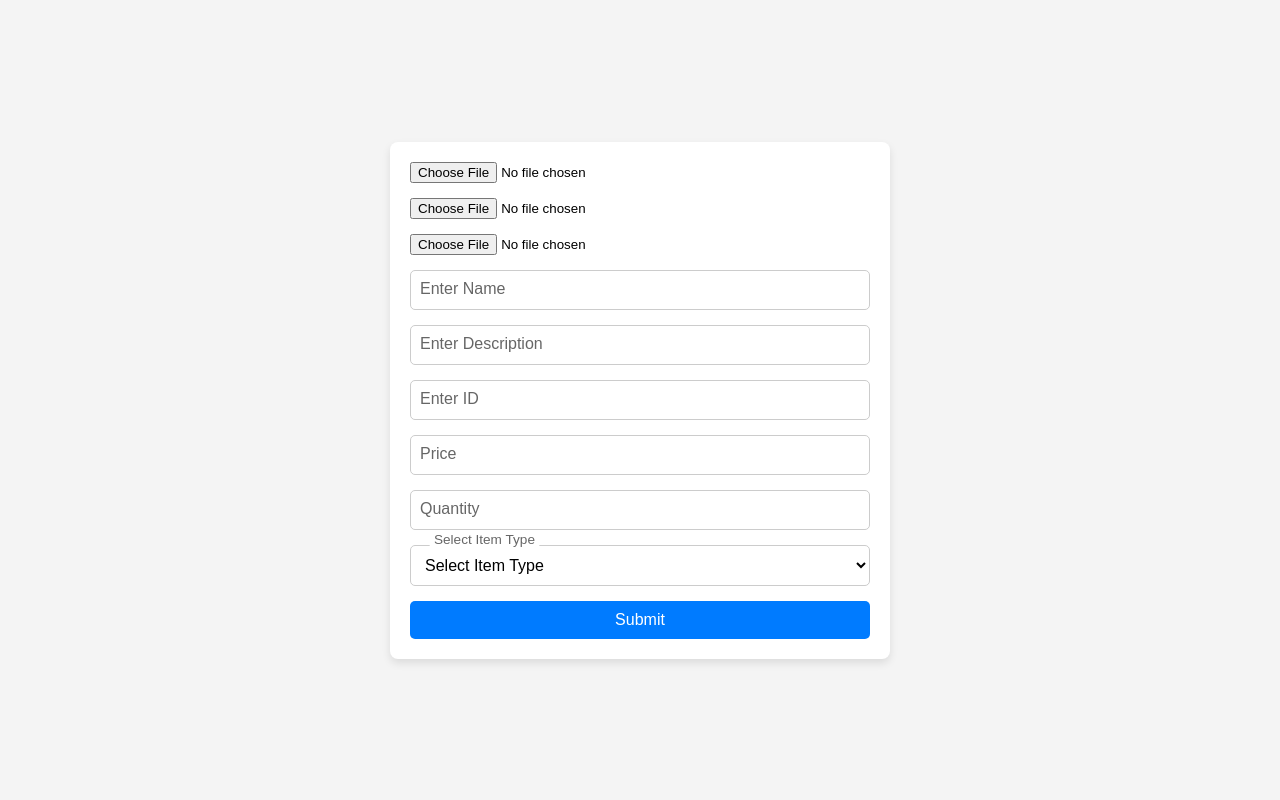
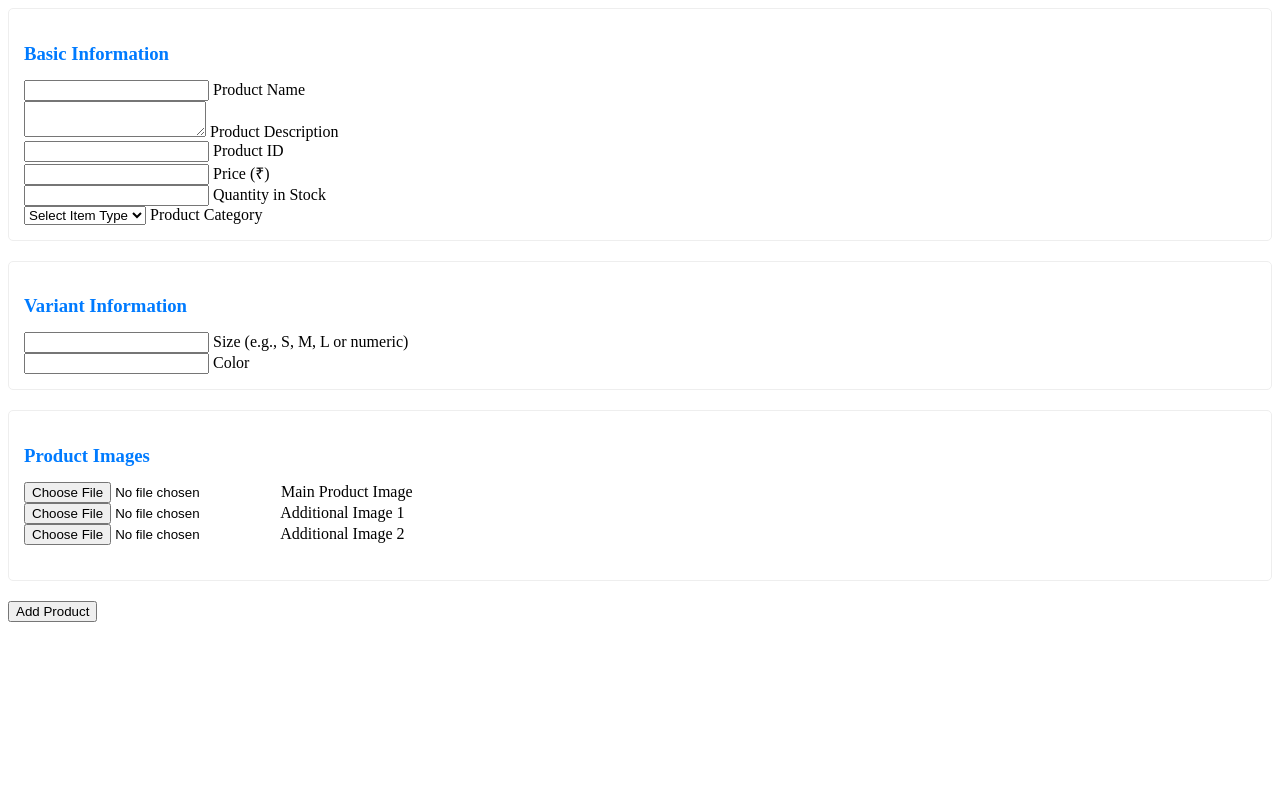
Before and after one commit to ArchitAgrawal14/Vsa-deployed, a Node server app: page /addNewItem in a window 1280 px wide. Run offline with Node 20, Linux system fonts and the light colour scheme; the visitor is signed in with stand-in values (Sample User, id 1); some libraries are stand-ins or nearby versions.

Commit message:
Now we can add multiple photos at once and also adding item ic almost complete

```diff
--- a/index.js
+++ b/index.js
@@ -87,6 +87,8 @@ const db = new Pool({
     rejectUnauthorized: false, // Required for Render-managed PostgreSQL
   },
 });
+
+
 
 
 app.use((req, res, next) => {
@@ -452,24 +454,40 @@ app.get("/", authenticateUser, async (req, res) => {
 });
 app.get("/Shop", authenticateUser, async (req, res) => {
   if (req.user) {
-    const firstName = req.user.fullName.split(" ")[0];
     try {
-      const { rows: item_data } = await db.query("SELECT * FROM stock_skates");
-      console.log(
-        "Stocks successfully retrieved from database with user login"
-      );
-      res.render("Shop.ejs", {
-        Login: firstName,
-        items_data: item_data,
-      });
-      console.log(
-        "Sucessfully opened shop with user log in and item displayed"
-      );
+    //   const { rows: item_data } = await db.query("SELECT * FROM stock_skates");
+    //   console.log(
+    //     "Stocks successfully retrieved from database with user login"
+    //   );
+    //   res.render("Shop.ejs", {
+    //     Login: firstName,
+    //     items_data: item_data,
+    //   });
+    //   console.log(
+    //     "Sucessfully opened shop with user log in and item displayed"
+    //   );
+
+    renderItems(req, res, "Skates", "stock_skates");
     } catch (error) {
       console.log("Unable to retrive stock", error);
     }
   } else {
-    const { rows: item_data } = await db.query("SELECT * FROM stock_skates");
+    const { rows: item_data } = await db.query(`SELECT
+        s.item_id,
+        s.item_type,
+        s.img,
+        s.name,
+        s.price,
+        ARRAY_AGG(pd.size) AS sizes,
+        ARRAY_AGG(pd.color) AS colors
+        FROM stock_skates s
+        LEFT JOIN product_details pd ON s.item_id = pd.item_id
+        GROUP BY
+        s.item_id,
+        s.item_type,
+        s.img,
+        s.name,
+        s.price`);
     console.log(
       "Stocks successfully retrieved from database without user login"
     );
@@ -933,174 +951,9 @@ app.get("/Accessories", authenticateUser, (req, res) => {
 
 // Route for Skates
 app.get("/Skates", (req, res) => {
-  res.redirect("/Shop");
-  console.log("Successfully redirected to shop");
-});
-
-// app.post("/AddToCart", authenticateUser, async (req, res) => {
-//     if (!req.user || !req.user.Email) {
-//         res.render("login.ejs");
-//     }
-
-//     try {
-//         const userResult = await db.query(`SELECT * FROM users WHERE email=$1`, [
-//             req.user.Email,
-//         ]);
-
-//         if (userResult.rows.length === 0) {
-//             console.log("User not found:", req.user.Email);
-//             res.render("login.ejs");
-//         }
-
-//         const user = userResult.rows[0];
-//         const userId = user.user_id;
-
-//         if (!userId) {
-//             console.log("User ID is null");
-//             return res.status(500).send("User ID is null");
-//         }
-
-//         const { item_id, item_type, quantity } = req.body;
-//         console.log("Item details:", { item_id, item_type, quantity });
-
-//         const itemResult = await db.query(
-//             `SELECT * FROM stock_${item_type} WHERE item_id=$1`,
-//             [item_id]
-//         );
-//         if (itemResult.rows.length === 0) {
-//             console.log("Item not found:", { item_id, item_type });
-//             return res.status(404).send("Item not found");
-//         }
-
-//         const item = itemResult.rows[0];
-//         const availableItemQuantity = item.quantity;
-
-//         const itemCheckInCart = await db.query(
-//             "SELECT * FROM cart WHERE user_id=$1 AND item_id=$2",
-//             [userId, item_id]
-//         );
-
-//         if (itemCheckInCart.rows.length === 0) {
-//             const insertQuantity =
-//                 quantity <= availableItemQuantity ? quantity : availableItemQuantity;
-//             await db.query(
-//                 "INSERT INTO cart (user_id, img, name, description, item_id, price, quantity) VALUES ($1, $2, $3, $4, $5, $6, $7)",
-//                 [
-//                     userId,
-//                     item.img,
-//                     item.name,
-//                     item.description,
-//                     item.item_id,
-//                     item.price,
-//                     insertQuantity,
-//                 ]
-//             );
-//             console.log(
-//                 "Item added to cart successfully with quantity:",
-//                 insertQuantity
-//             );
-//         } else {
-//             const existingQuantity = itemCheckInCart.rows[0].quantity;
-//             const newQuantity = Math.min(
-//                 existingQuantity + parseInt(quantity),
-//                 availableItemQuantity
-//             );
-//             await db.query(
-//                 "UPDATE cart SET quantity=$1 WHERE user_id=$2 AND item_id=$3",
-//                 [newQuantity, userId, item_id]
-//             );
-//             console.log("Item quantity updated in cart to:", newQuantity);
-//         }
-
-//         res.status(200).json({ success: true, message: "Item added to cart successfully" });
-//     } catch (error) {
-//         console.error("Error in /AddToCart:", error);
-//         res.status(500).json({ success: false, message: "Internal Server Error" });
-//     }
-// });
-
-// app.post("/AddToCart", authenticateUser, async (req, res) => {
-//   if (!req.user || !req.user.Email) {
-//       return res.render("login.ejs"); // Stop further execution if not logged in
-//   }
-
-//   try {
-//       const userResult = await db.query(`SELECT * FROM users WHERE email=$1`, [
-//           req.user.Email,
-//       ]);
-
-//       if (userResult.rows.length === 0) {
-//           console.log("User not found:", req.user.Email);
-//           return res.render("login.ejs"); // Stop further execution if user not found
-//       }
-
-//       const user = userResult.rows[0];
-//       const userId = user.user_id;
-
-//       if (!userId) {
-//           console.log("User ID is null");
-//           return res.status(500).send("User ID is null");
-//       }
-
-//       const { item_id, item_type, quantity } = req.body;
-//       console.log("Item details:", { item_id, item_type, quantity });
-
-//       const itemResult = await db.query(
-//           `SELECT * FROM stock_${item_type} WHERE item_id=$1`,
-//           [item_id]
-//       );
-
-//       if (itemResult.rows.length === 0) {
-//           console.log("Item not found:", { item_id, item_type });
-//           return res.status(404).send("Item not found");
-//       }
-
-//       const item = itemResult.rows[0];
-//       const availableItemQuantity = item.quantity;
-
-//       const itemCheckInCart = await db.query(
-//           "SELECT * FROM cart WHERE user_id=$1 AND item_id=$2",
-//           [userId, item_id]
-//       );
-
-//       if (itemCheckInCart.rows.length === 0) {
-//           const insertQuantity =
-//               quantity <= availableItemQuantity ? quantity : availableItemQuantity;
-//           await db.query(
-//               "INSERT INTO cart (user_id, img, name, description, item_id, price, quantity) VALUES ($1, $2, $3, $4, $5, $6, $7)",
-//               [
-//                   userId,
-//                   item.img,
-//                   item.name,
-//                   item.description,
-//                   item.item_id,
-//                   item.price,
-//                   insertQuantity,
-//               ]
-//           );
-//           console.log(
-//               "Item added to cart successfully with quantity:",
-//               insertQuantity
-//           );
-//       } else {
-//           const existingQuantity = itemCheckInCart.rows[0].quantity;
-//           const newQuantity = Math.min(
-//               existingQuantity + parseInt(quantity),
-//               availableItemQuantity
-//           );
-//           await db.query(
-//               "UPDATE cart SET quantity=$1 WHERE user_id=$2 AND item_id=$3",
-//               [newQuantity, userId, item_id]
-//           );
-//           console.log("Item quantity updated in cart to:", newQuantity);
-//       }
-
-//       res.status(200).json({ success: true, message: "Item added to cart successfully" });
-//   } catch (error) {
-//       console.error("Error in /AddToCart:", error);
-//       res.status(500).json({ success: false, message: "Internal Server Error" });
-//   }
-// });
+  renderItems(req, res, "Skates", "stock_skates");
+});
+
 app.post("/AddToCart", authenticateUser, async (req, res) => {
   if (!req.user || !req.user.Email) {
     return res.status(401).json({ loginRequired: true }); // Send a 401 status for unauthenticated users
@@ -1232,6 +1085,7 @@ function getColorName(hexCode) {
 
   return colorNameMap[hexCode.toUpperCase()] || "Unknown Color";
 }
+
 app.get("/Cart", authenticateUser, async (req, res) => {
   try {
     // Initialize variables for rendering
@@ -2117,7 +1971,7 @@ app.post("/NewsLetter_Sending", async (req, res) => {
 
 // yaha pe images user se lena ka hai middleware.
 const storage = multer.diskStorage({
-  destination: path.join(_dirname, "public/images"), // Store files in public/images
+  destination: path.join(_dirname, "public/images"),
   filename: function (req, file, cb) {
     const timestamp = Date.now();
     const fileExt = path.extname(file.originalname);
@@ -2127,6 +1981,14 @@ const storage = multer.diskStorage({
 });
 
 const upload = multer({ storage: storage });
+
+//specialized middleware for multiple images
+const uploadMultiple = upload.fields([
+  { name: 'itemsImage', maxCount: 1 },
+  { name: 'itemsImage1', maxCount: 1 },
+  { name: 'itemsImage2', maxCount: 1 }
+]);
+
 // Define your route with multer middleware
 app.post("/AddAchievements",authenticateUser,upload.single("imageTaken"),
   async (req, res) => {
@@ -2549,105 +2411,111 @@ app.get("/addNewItem", authenticateUser, (req, res) => {
     console.log("Add item page cannot be rendered admin not logged in");
   }
 });
-// app.post("/completeAddingNewItem", authenticateUser, async (req, res) => {
-//   try {
-//     // Use multer to upload the first image
-//     const itemsImage = await new Promise((resolve, reject) => {
-//       upload.single('itemsImage')(req, res, (err) => {
-//         if (err) reject(err);
-//         resolve(req.file);
-//       });
-//     });
-
-//     // Use multer to upload the second image
-//     const itemsImage1 = await new Promise((resolve, reject) => {
-//       upload.single('itemsImage1')(req, res, (err) => {
-//         if (err) reject(err);
-//         resolve(req.file);
-//       });
-//     });
-
-//     // Use multer to upload the third image
-//     const itemsImage2 = await new Promise((resolve, reject) => {
-//       upload.single('itemsImage2')(req, res, (err) => {
-//         if (err) reject(err);
-//         resolve(req.file);
-//       });
-//     });
-
-//     // Extract data from request body
-//     const { itemsName, itemsDescription, itemsItemId, itemsPrice, itemsQuantity, itemsItemType } = req.body;
-
-//     // Check if all images are uploaded
-//     if (!itemsImage) {
-//       console.error('Error: itemsImage is missing');
-//       return res.status(400).send('Missing itemsImage');
-//     }
-//     if (!itemsImage1) {
-//       console.error('Error: itemsImage1 is missing');
-//       return res.status(400).send('Missing itemsImage1');
-//     }
-//     if (!itemsImage2) {
-//       console.error('Error: itemsImage2 is missing');
-//       return res.status(400).send('Missing itemsImage2');
-//     }
-
-//     // Build image paths
-//     const imagePath = `/images/${itemsImage.filename}`;
-//     const imagePath1 = `/images/${itemsImage1.filename}`;
-//     const imagePath2 = `/images/${itemsImage2.filename}`;
-
-//     // Check if the item ID already exists in the corresponding stock table
-//     const data = await db.query(`SELECT * FROM stock_${itemsItemType} WHERE item_id = $1`, [itemsItemId]);
-//     const result = data.rows[0];
-
-//     if (result) {
-//       console.error("Item ID already in use. Please use another ID.");
-//       return res.status(400).send("Item ID already in use. Please use another ID.");
-//     }
-
-//     // Insert the new item into the corresponding stock table
-//     await db.query(
-//       `INSERT INTO stock_${itemsItemType} (img, name, description, item_id, price, quantity, item_type)
-//        VALUES ($1, $2, $3, $4, $5, $6, $7)`,
-//       [imagePath, itemsName, itemsDescription, itemsItemId, itemsPrice, itemsQuantity, itemsItemType]
-//     );
-//     console.log("Item successfully added to stock table.");
-
-//     // Insert the additional images into the product_details table
-//     await db.query(
-//       `INSERT INTO product_details (img, img1, img2, item_id)
-//        VALUES ($1, $2, $3, $4)`,
-//       [imagePath, imagePath1, imagePath2, itemsItemId]
-//     );
-//     console.log("Item successfully added to product details table.");
-
-//     // If everything is successful, redirect to /editShop
-//     res.redirect("/editShop");
-
-//   } catch (error) {
-//     console.error("Cannot retrieve item details:", error);
-//     return res.status(500).send('Server error');
-//   }
-// });
-
-// app.post("/completeAddingNewItem",authenticateUser,upload.single('itemsImage'),upload.single('itemsImage1'),upload.single('itemsImage2'),(req,res)=>{
-//   try {
-//     const {itemsName,itemsDescription,itemsItemId,itemsPrice,itemsQuantity,itemsItemType}=req.body;
-//     const imageTaken = req.file;
-//     const imageTaken1 = req.file;
-//     const imageTaken2 = req.file;
-//     const imagePath = `/images/${imageTaken.filename}`;
-//     const imagePath1 = `/images/${imageTaken1.filename}`;
-//     const imagePath2 = `/images/${imageTaken2.filename}`;
-//     const itemAddedSuccessfully=admin.addingNewItemInShop(imagePath,imagePath1,imagePath2,itemsName,itemsDescription,itemsItemId,itemsPrice,itemsQuantity,itemsItemType)
-//     if(itemAddedSuccessfully){
-//       res.redirect("/editShop");
-//     }
-//   } catch (error) {
-//     console.log("Cannot retrieve item details",error);
-//   }
-// });
+app.post("/completeAddingNewItem", authenticateUser, uploadMultiple, async (req, res) => {
+  const client = await db.connect();
+  try {
+    await client.query('BEGIN');
+
+    // Check if all required files are present
+    if (!req.files || !req.files.itemsImage || !req.files.itemsImage1 || !req.files.itemsImage2) {
+      throw new Error('All three images are required');
+    }
+
+    // Get the uploaded files
+    const itemsImage = req.files.itemsImage[0];
+    const itemsImage1 = req.files.itemsImage1[0];
+    const itemsImage2 = req.files.itemsImage2[0];
+
+    // Extract data from request body
+    const {
+      itemsName,
+      itemsDescription,
+      itemsItemId,
+      itemsPrice,
+      itemsQuantity,
+      itemsItemType,
+      size,
+      color
+    } = req.body;
+
+    // Build image paths
+    const imagePath = `/images/${itemsImage.filename}`;
+    const imagePath1 = `/images/${itemsImage1.filename}`;
+    const imagePath2 = `/images/${itemsImage2.filename}`;
+
+    // Generate a unique item_type_id
+    const item_type_id = `${itemsItemType.substring(0, 3)}${Date.now()}`;
+
+    // 1. First, insert into stocks table
+    await client.query(
+      `INSERT INTO stocks (item_type, item_id, item_type_id)
+       VALUES ($1, $2, $3)`,
+      [itemsItemType, itemsItemId, item_type_id]
+    );
+    console.log("Item added to stocks table");
+
+    // 2. Then, insert into stock_[type] table
+    await client.query(
+      `INSERT INTO stock_${itemsItemType}
+       (img, name, description, item_id, price, quantity, item_type, item_type_id)
+       VALUES ($1, $2, $3, $4, $5, $6, $7, $8)`,
+      [
+        imagePath,
+        itemsName,
+        itemsDescription,
+        itemsItemId,
+        itemsPrice,
+        itemsQuantity,
+        itemsItemType,
+        item_type_id
+      ]
+    );
+    console.log(`Item added to stock_${itemsItemType} table`);
+
+    // 3. Finally, insert all images into product_details table
+    const productDetailsQueries = [
+      {
+        img: imagePath,
+        size: size,
+        color: color
+      },
+      {
+        img: imagePath1,
+        size: size,
+        color: color
+      },
+      {
+        img: imagePath2,
+        size: size,
+        color: color
+      }
+    ];
+
+    for (const details of productDetailsQueries) {
+      await client.query(
+        `INSERT INTO product_details (img, item_id, color, size)
+         VALUES ($1, $2, $3, $4)`,
+        [details.img, itemsItemId, details.color, details.size]
+      );
+    }
+    console.log("Images added to product_details table");
+
+    // Commit the transaction
+    await client.query('COMMIT');
+    console.log("All insertions completed successfully");
+
+    res.redirect("/editShop");
+
+  } catch (error) {
+    // Rollback in case of error
+    await client.query('ROLLBACK');
+    console.error("Error adding new item:", error);
+    res.status(500).send(`Error adding item: ${error.message}`);
+  } finally {
+    // Release the client back to the pool
+    client.release();
+  }
+});
 
 app.post("/completeUpdationOfItem", authenticateUser, async (req, res) => {
   try {
--- a/views/add_itemPage.ejs
+++ b/views/add_itemPage.ejs
@@ -5,125 +5,66 @@
     <meta name="viewport" content="width=device-width, initial-scale=1.0">
     <title>Add New Item</title>
     <style>
-        * {
-            margin: 0;
-            padding: 0;
-            box-sizing: border-box;
+        /* ... (keep your existing styles) ... */
+
+        .image-preview {
+            margin: 10px 0;
+            display: flex;
+            gap: 10px;
         }
 
-        body {
-            font-family: Arial, sans-serif;
-            background-color: #f4f4f4;
-            display: flex;
-            justify-content: center;
-            align-items: center;
-            height: 100vh;
-            padding: 20px;
+        .image-preview img {
+            max-width: 100px;
+            height: auto;
         }
 
-        form {
-            background-color: #fff;
-            padding: 20px;
-            border-radius: 8px;
-            box-shadow: 0 4px 8px rgba(0, 0, 0, 0.1);
-            max-width: 500px;
-            width: 100%;
+        .error-message {
+            color: red;
+            margin-top: 5px;
+            font-size: 0.9em;
         }
 
-        .floating-label {
-            position: relative;
-            margin-bottom: 15px;
+        .form-section {
+            margin-bottom: 20px;
+            padding: 15px;
+            border: 1px solid #eee;
+            border-radius: 5px;
         }
 
-        .floating-label input,
-        .floating-label select {
-            width: 100%;
-            padding: 10px;
-            border: 1px solid #ccc;
-            border-radius: 5px;
-            font-size: 16px;
-            background-color: transparent;
-            outline: none;
-            transition: border-color 0.3s ease;
-        }
-
-        .floating-label input:focus,
-        .floating-label select:focus {
-            border-color: #007bff;
-        }
-
-        .floating-label input:focus~label,
-        .floating-label input:not(:placeholder-shown)~label,
-        .floating-label select:focus~label,
-        .floating-label select:not([value=""])~label {
-            transform: translateY(-1.5rem) scale(0.85);
-            padding-left: 5px;
-            padding-right: 5px;
-            background-color: #fff;
-        }
-
-        .floating-label label {
-            position: absolute;
-            top: 10px;
-            left: 10px;
-            color: #666;
-            pointer-events: none;
-            transition: all 0.3s ease;
-            background-color: transparent;
-        }
-
-        input[type="file"] {
-            padding: 0;
-            border: none;
+        .form-section h3 {
             margin-bottom: 15px;
-        }
-
-        form input[type="submit"] {
-            width: 100%;
-            padding: 10px;
-            border-radius: 5px;
-            border: none;
-            background-color: #007bff;
-            color: white;
-            font-size: 16px;
-            cursor: pointer;
-            transition: background-color 0.3s ease;
-        }
-
-        form input[type="submit"]:hover {
-            background-color: #0056b3;
+            color: #007bff;
         }
     </style>
 </head>
 <body>
-    <form action="/completeAddingNewItem" method="post" enctype="multipart/form-data">
-        <input type="file" name="itemsImage" placeholder="Select image" required>
-        <input type="file" name="itemsImage1" placeholder="Select second image" required>
-        <input type="file" name="itemsImage2" placeholder="Select third image" required>
-
+    <form action="/completeAddingNewItem" method="post" enctype="multipart/form-data" id="addItemForm">
+        <!-- Basic Item Information -->
+        <div class="form-section">
+            <h3>Basic Information</h3>
             <div class="floating-label">
-            <input type="text" name="itemsName" placeholder=" " required>
-            <label>Enter Name</label>
+                <input type="text" name="itemsName" placeholder=" " required pattern="[A-Za-z0-9\s]+" title="Only letters, numbers, and spaces allowed">
+                <label>Product Name</label>
             </div>
 
             <div class="floating-label">
-            <input type="text" name="itemsDescription" placeholder=" " required>
-            <label>Enter Description</label>
+                <textarea name="itemsDescription" placeholder=" " required></textarea>
+                <label>Product Description</label>
             </div>
 
             <div class="floating-label">
-            <input type="text" name="itemsItemId" placeholder=" " required>
-            <label>Enter ID</label>
+                <input type="text" name="itemsItemId" placeholder=" " required pattern="[A-Za-z0-9]+" title="Only letters and numbers allowed">
+                <label>Product ID</label>
             </div>
 
             <div class="floating-label">
-            <input type="text" name="itemsPrice" placeholder=" " required>
-            <label>Price</label>
+                <input type="number" name="itemsPrice" placeholder=" " required min="0">
+                <label>Price (₹)</label>
             </div>
 
             <div class="floating-label">
-            <input type="text" name="itemsQuantity" placeholder=" " required>
-            <label>Quantity</label>
+                <input type="number" name="itemsQuantity" placeholder=" " required min="1">
+                <label>Quantity in Stock</label>
             </div>
 
             <div class="floating-label">
@@ -135,10 +76,65 @@
                     <option value="wheels">Wheels</option>
                     <option value="accessories">Accessories</option>
                 </select>
-            <label>Select Item Type</label>
+                <label>Product Category</label>
+            </div>
         </div>
 
-        <input type="submit" value="Submit">
+        <!-- Variant Information -->
+        <div class="form-section">
+            <h3>Variant Information</h3>
+            <div class="floating-label">
+                <input type="text" name="size" placeholder=" " required>
+                <label>Size (e.g., S, M, L or numeric)</label>
+            </div>
+
+            <div class="floating-label">
+                <input type="text" name="color" placeholder=" " required>
+                <label>Color</label>
+            </div>
+        </div>
+
+        <!-- Product Images -->
+        <div class="form-section">
+            <h3>Product Images</h3>
+            <div class="floating-label">
+                <input type="file" name="itemsImage" accept="image/*" required>
+                <label>Main Product Image</label>
+            </div>
+
+            <div class="floating-label">
+                <input type="file" name="itemsImage1" accept="image/*" required>
+                <label>Additional Image 1</label>
+            </div>
+
+            <div class="floating-label">
+                <input type="file" name="itemsImage2" accept="image/*" required>
+                <label>Additional Image 2</label>
+            </div>
+
+            <div class="image-preview" id="imagePreview"></div>
+        </div>
+
+        <input type="submit" value="Add Product">
     </form>
+
+    <script>
+        // Add image preview functionality
+        document.querySelectorAll('input[type="file"]').forEach(input => {
+            input.addEventListener('change', function(e) {
+                const file = e.target.files[0];
+                if (file) {
+                    const reader = new FileReader();
+                    reader.onload = function(e) {
+                        const img = document.createElement('img');
+                        img.src = e.target.result;
+                        const previewDiv = document.getElementById('imagePreview');
+                        previewDiv.appendChild(img);
+                    }
+                    reader.readAsDataURL(file);
+                }
+            });
+        });
+    </script>
 </body>
 </html>
```
Also changed, not shown: public/images/1737995414865-inline.jpg (added), public/images/1737995414867-hyper.jpg (added), public/images/1737995414870-inline.jpg (added). Lines whose indentation alone changed are shown as unchanged.
